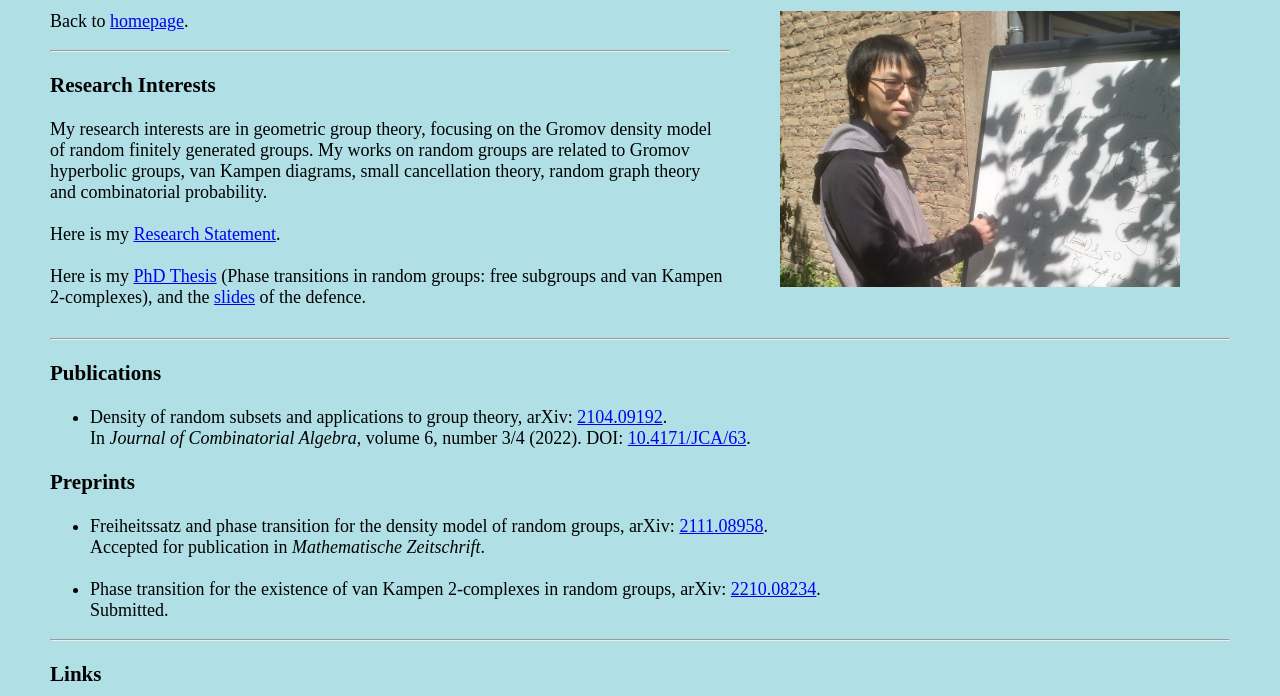
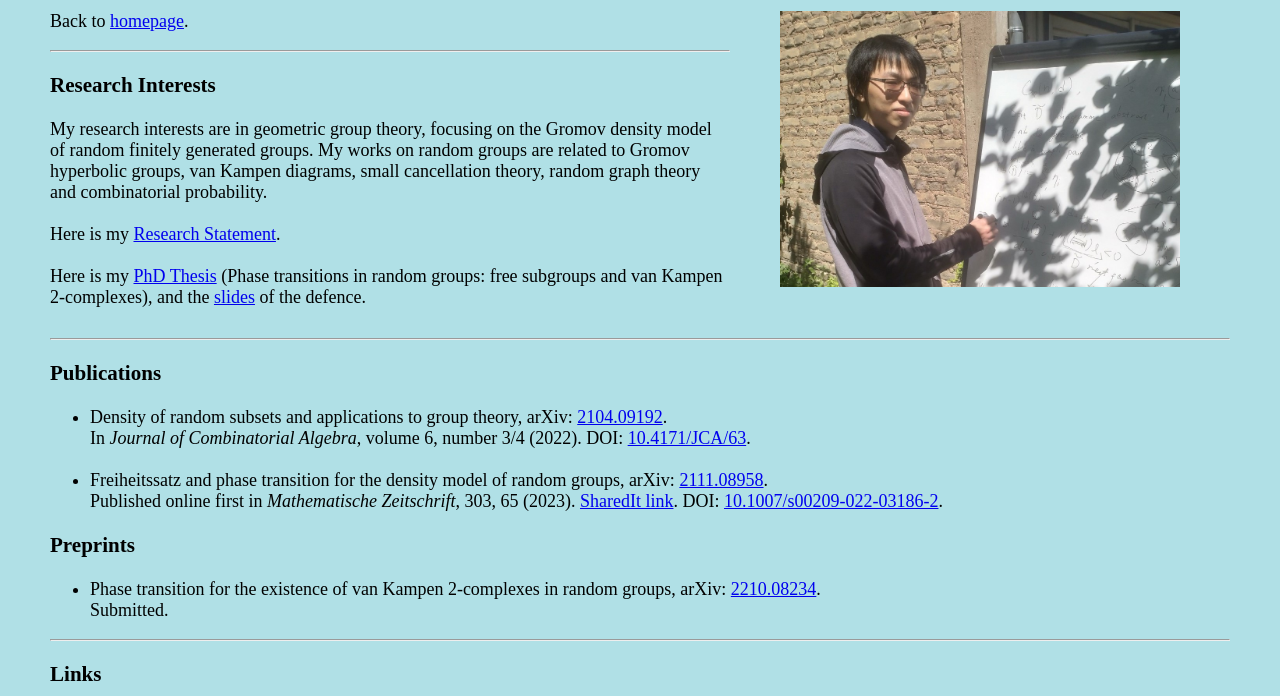
Before and after one commit to tsung-hsuan-tsai/tsung-hsuan-tsai.github.io, a plain HTML site: page Research.html in a window 1280 px wide. Shown: the part 104-800 px from the top of the page. Drawn offline with Linux system fonts and the light colour scheme.

Commit message:
Freiheitssatz published

```diff
--- a/Research.html
+++ b/Research.html
@@ -35,14 +35,15 @@
     <ul>
 
 	<li>Density of random subsets and applications to group theory, arXiv: <a href="https://export.arxiv.org/pdf/2104.09192">2104.09192</a>.<br>
-		In <i>Journal of Combinatorial Algebra</i>, volume 6, number 3/4 (2022). DOI: <a href = "https://doi.org/10.4171/JCA/63">10.4171/JCA/63</a>.</li>
+		In <i>Journal of Combinatorial Algebra</i>, volume 6, number 3/4 (2022). DOI: <a href = "https://doi.org/10.4171/JCA/63">10.4171/JCA/63</a>.</li><br>
+
+	<li>Freiheitssatz and phase transition for the density model of random groups, arXiv: <a href="https://export.arxiv.org/pdf/2111.08958">2111.08958</a>.<br>
+		Published online first in <i>Mathematische Zeitschrift</i>, 303, 65 (2023). <a href = "https://rdcu.be/c5N5X">SharedIt link</a>. DOI: <a href= "https://doi.org/10.1007/s00209-022-03186-2">10.1007/s00209-022-03186-2</a>.</li>
+
     </ul>
 
 	<h3>Preprints</h3>
     <ul>
-
-	<li>Freiheitssatz and phase transition for the density model of random groups, arXiv: <a href="https://export.arxiv.org/pdf/2111.08958">2111.08958</a>.<br>
-	Accepted for publication in <i>Mathematische Zeitschrift</i>.</li><br>
 
 	<li>Phase transition for the existence of van Kampen 2-complexes in random groups, arXiv: <a href="https://export.arxiv.org/pdf/2210.08234">2210.08234</a>.<br>
 	Submitted.</li>
```
Also changed, not shown: index.html (+1 -1 lines), 1 other file.
